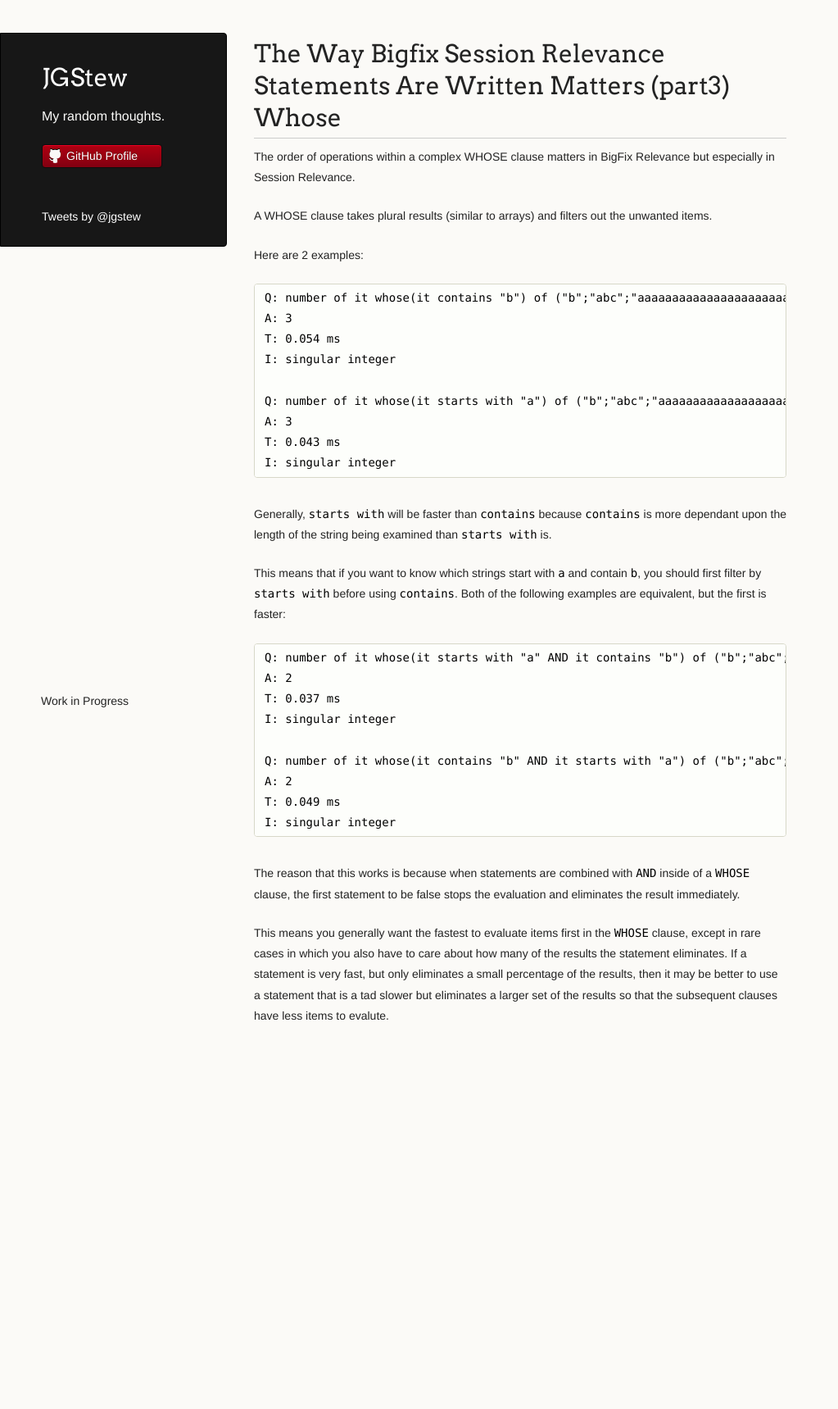
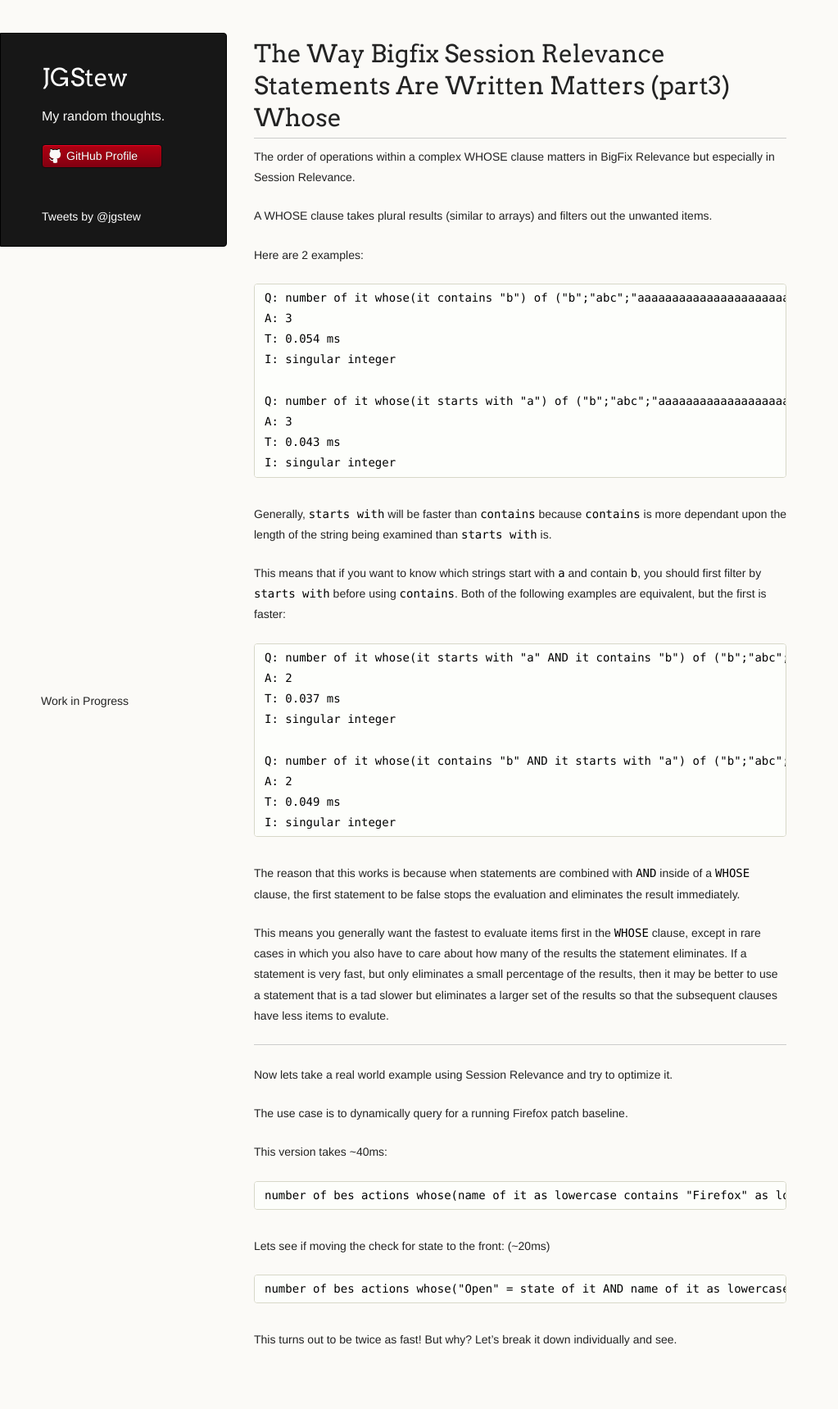
Before and after one commit to jgstew/jgstew.github.io, a Jekyll site: the page built from _posts/2016-10-11-The-way-BigFix-Session-Relevance-statements-are-written-matters-(Part3)-Whose.md, in a window 1280 px wide. Shown: the whole page at 82% size, without its empty margins (0-1023 px from the left). Built offline with Jekyll 4.4.1, drawn with Linux system fonts in a browser that asks for light colours; comment, search, counter and statistics services are not loaded; before the commit the page ends 1324 px from its top, so only the background shows below that.

Commit message:
Update 2016-10-11-The-way-BigFix-Session-Relevance-statements-are-written-matters-(Part3)-Whose.md

```diff
--- a/_posts/2016-10-11-The-way-BigFix-Session-Relevance-statements-are-written-matters-(Part3)-Whose.md
+++ b/_posts/2016-10-11-The-way-BigFix-Session-Relevance-statements-are-written-matters-(Part3)-Whose.md
@@ -31,3 +31,19 @@ This means that if you want to know which strings start with `a` and contain `b`
 The reason that this works is because when statements are combined with `AND` inside of a `WHOSE` clause, the first statement to be false stops the evaluation and eliminates the result immediately.
 
 This means you generally want the fastest to evaluate items first in the `WHOSE` clause, except in rare cases in which you also have to care about how many of the results the statement eliminates. If a statement is very fast, but only eliminates a small percentage of the results, then it may be better to use a statement that is a tad slower but eliminates a larger set of the results so that the subsequent clauses have less items to evalute.
+
+-----
+
+Now lets take a real world example using Session Relevance and try to optimize it.
+
+The use case is to dynamically query for a running Firefox patch baseline.
+
+This version takes ~40ms:
+
+    number of bes actions whose(name of it as lowercase contains "Firefox" as lowercase AND source of source fixlet of it contains "RESTAPI: Generate " AND baseline flag of source fixlet of it AND "jgstew" = name of issuer of it AND name of it as lowercase contains "Windows" as lowercase AND "Open" = state of it)
+
+Lets see if moving the check for state to the front: (~20ms)
+
+    number of bes actions whose("Open" = state of it AND name of it as lowercase contains "Firefox" as lowercase AND source of source fixlet of it contains "RESTAPI: Generate " AND baseline flag of source fixlet of it AND "jgstew" = name of issuer of it AND name of it as lowercase contains "Windows" as lowercase)
+
+This turns out to be twice as fast! But why? Let's break it down individually and see.
```
